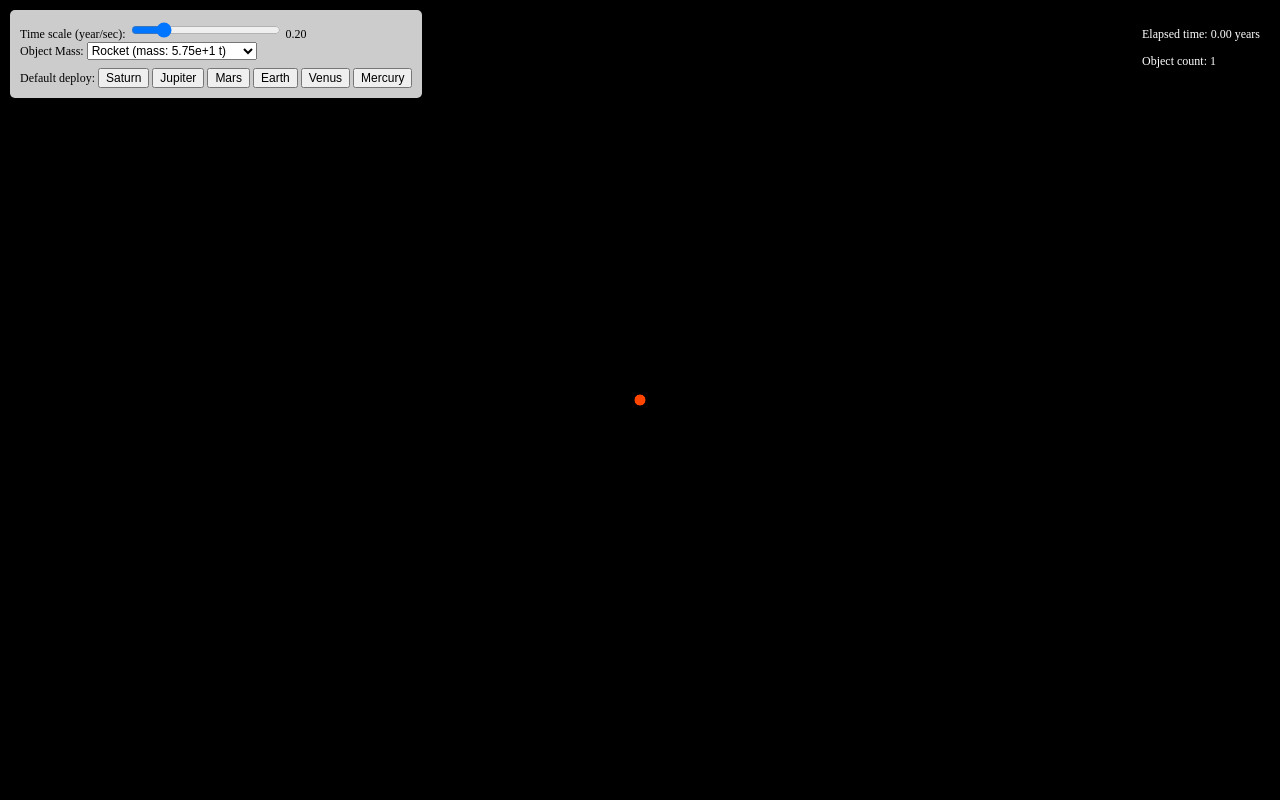
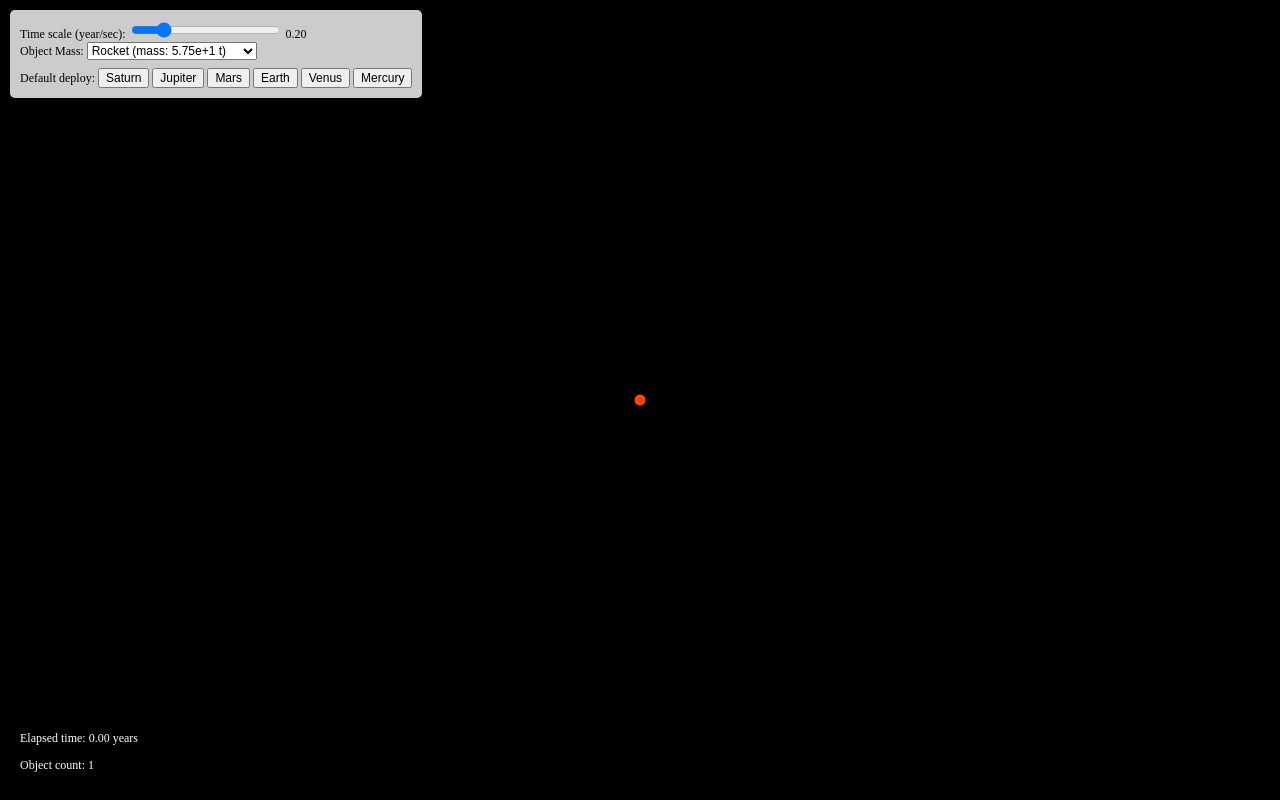
Before and after one commit to tekuteku-life/gravsim, a plain HTML site: page index.html in a window 1280 px wide. Drawn offline with Linux system fonts and the light colour scheme.

Commit message:
Change information panel position

```diff
--- a/style.css
+++ b/style.css
@@ -38,8 +38,8 @@ canvas {
 
 #info-panel {
 	position: absolute;
-	top: 10px;
-	right: 10px;
+	bottom: 10px;
+	left: 10px;
 
 	color: #ffffff;
 	font-size: 12px;
```
